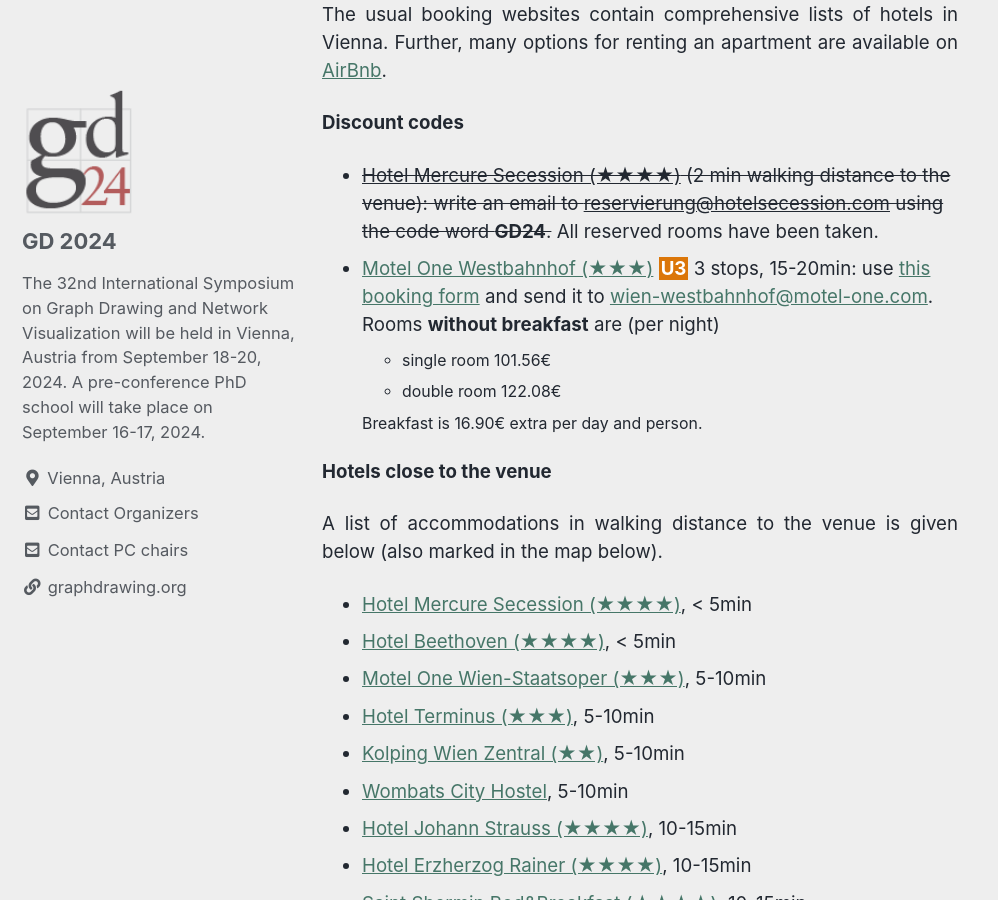
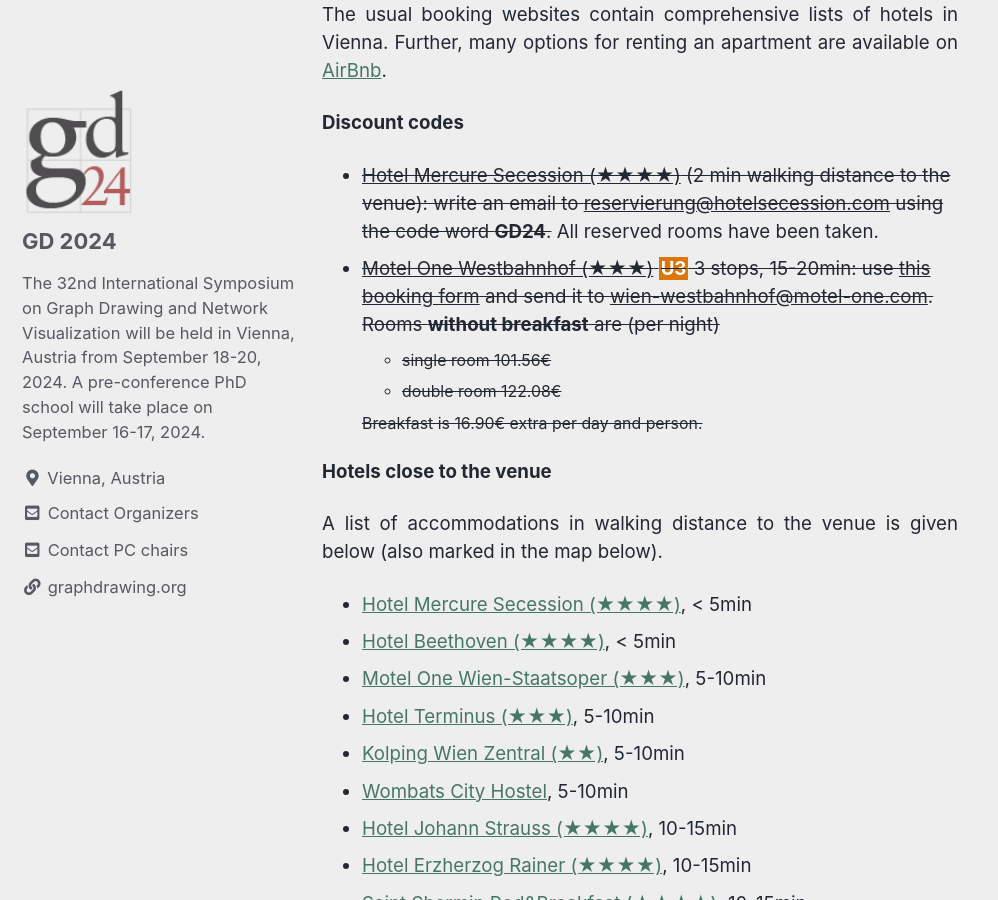
Before and after one commit to graphdrawing/gd2024, a Jekyll site: the page built from pages/travel_accomodation.md, in a window 1280 px wide and 900 px high, scrolled down 4384 px. Shown: the whole window, without its empty margins (0-998 px from the left). Built offline with Jekyll 4.4.1, drawn with Linux system fonts in a browser that asks for light colours; cached includes are drawn as plain includes.

Commit message:
Update travel_accomodation.md

```diff
--- a/pages/travel_accomodation.md
+++ b/pages/travel_accomodation.md
@@ -67,11 +67,11 @@
 **Discount codes**
 
 - ~~[Hotel Mercure Secession (★★★★)](https://www.hotelsecession.com/) (2 min walking distance to the venue): write an email to [reservierung@hotelsecession.com](reservierung@hotelsecession.com) using the code word **GD24**.~~ All reserved rooms have been taken.
-- [Motel One Westbahnhof (★★★)](https://www.motel-one.com/en/hotels/vienna/hotel-vienna-westbahnhof/) <span style="background-color: #db7609; color: white; font-weight: bold; padding: 0px 2px;">U3</span> 3 stops, 15-20min: use [this booking form](../../assets/pdfs/MoteloneWestbahnhofBooking.pdf){:target="_blank"} and send it to [wien-westbahnhof@motel-one.com](mailto:wien-westbahnhof@motel-one.com). Rooms **without breakfast** are (per night)
-  - single room 101.56€
-  - double room 122.08€
+- ~~[Motel One Westbahnhof (★★★)](https://www.motel-one.com/en/hotels/vienna/hotel-vienna-westbahnhof/) <span style="background-color: #db7609; color: white; font-weight: bold; padding: 0px 2px;">U3</span> 3 stops, 15-20min: use [this booking form](../../assets/pdfs/MoteloneWestbahnhofBooking.pdf){:target="_blank"} and send it to [wien-westbahnhof@motel-one.com](mailto:wien-westbahnhof@motel-one.com). Rooms **without breakfast** are (per night)~~
+  - ~~single room 101.56€~~
+  - ~~double room 122.08€~~
 
-  Breakfast is 16.90€ extra per day and person.
+  ~~Breakfast is 16.90€ extra per day and person.~~
 
 **Hotels close to the venue**
 
```
